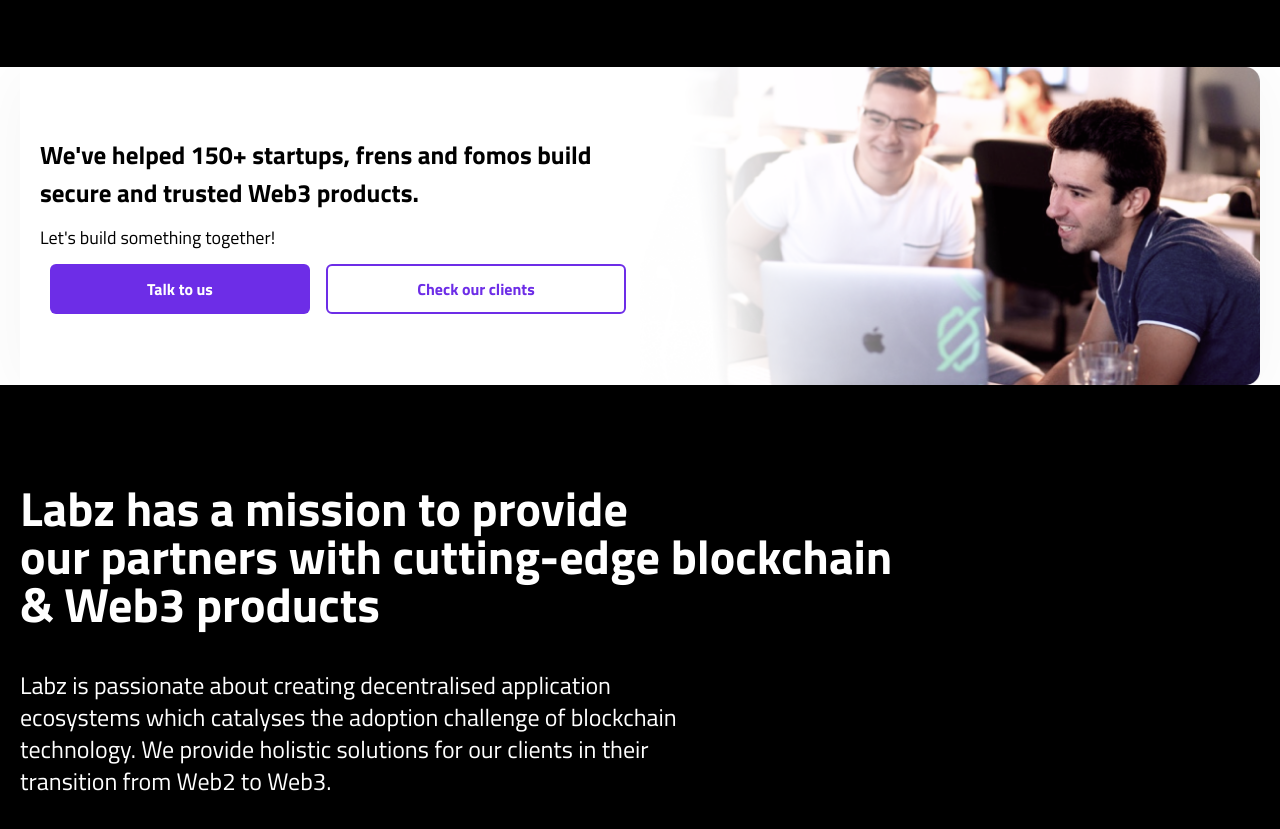
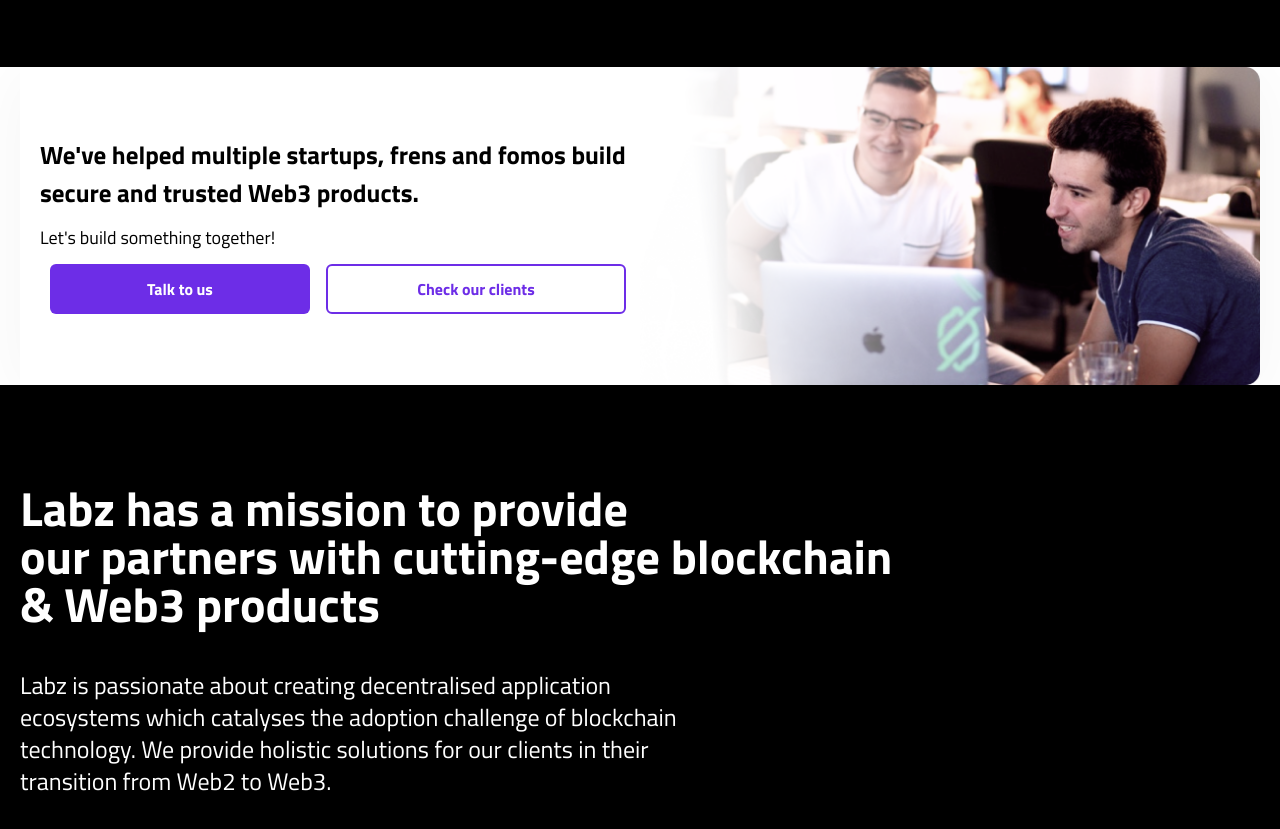
Before and after one commit to sikander-afzaal/limechain, a React (Vite) app: page / in a window 1280 px wide. Shown: the part 3080-3909 px from the top of the page. Built offline with nearby package versions, Linux system fonts and the light colour scheme.

Commit message:
changes 3

```diff
--- a/src/Pages/Landing/Talk.jsx
+++ b/src/Pages/Landing/Talk.jsx
@@ -6,8 +6,8 @@ function Talk() {
       <div className="flex isolate gap-1 justify-center lg:flex-row flex-col items-center w-full  shadow-service max-w-[1244px] relative">
         <div className="p-5 lg:pl-5 lg:p-0 flex justify-center items-start flex-col w-full lg:w-1/2 gap-3">
           <h1 className="text-black font-bold text-[20px] md:text-[25px]">
-            We've helped 150+ startups, frens and fomos build secure and trusted
-            Web3 products.
+            We've helped multiple startups, frens and fomos build secure and
+            trusted Web3 products.
           </h1>
           <p className="text-black font-normal text-lg">
             Let's build something together!
```
